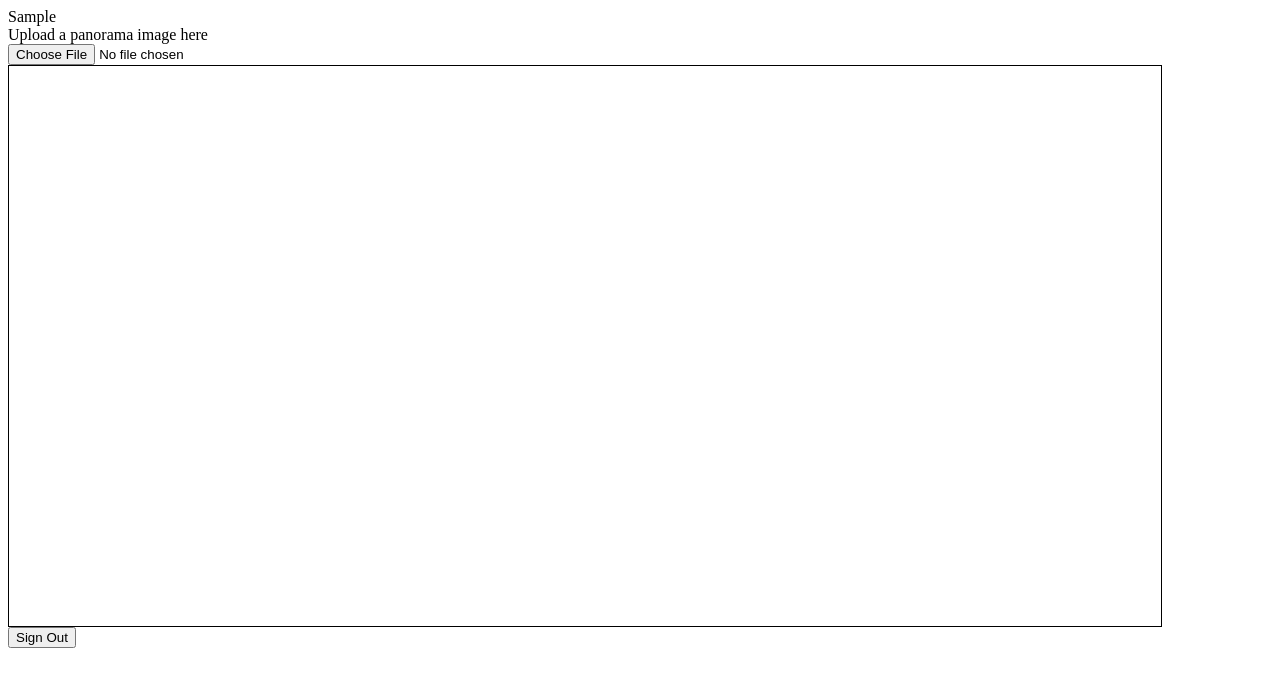
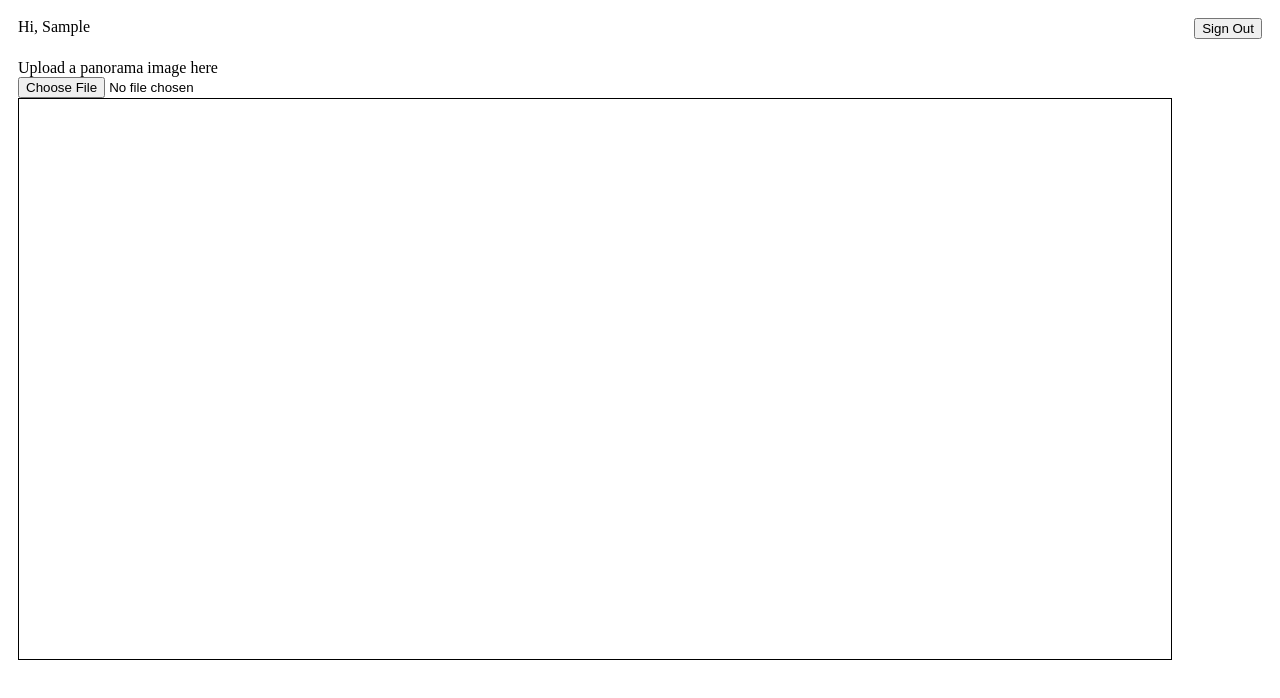
Before and after one commit to glue-labs/3D-photo-viewer, a React (Create React App) app: page /login in a window 1280 px wide. Both pictures are taken after typing "Sample", "Sample" into the empty fields and a click on the button "Submit". Shown: the top 698 px of the page. Built offline with nearby package versions, Linux system fonts and the light colour scheme.

Commit message:
styling and added viewer destroy

```diff
--- a/src/routes/Dashboard/index.tsx
+++ b/src/routes/Dashboard/index.tsx
@@ -1,36 +1,50 @@
-import { useEffect, useState } from "react";
+import { Fragment, useCallback, useEffect, useState } from "react";
 import { Viewer } from "photo-sphere-viewer";
 import "photo-sphere-viewer/dist/photo-sphere-viewer.css";
 
+import "./style.css";
 import { useLoginHook } from "../../store/hooks/userAuth";
 
 const Dashboard = () => {
   const { logoutUserHandler, userName } = useLoginHook();
   const [image, setImage] = useState(undefined as any);
+  const [viewerInfo, setViewerInfo] = useState(undefined as any);
 
   useEffect(() => {
     if (document.querySelector("#viewer")) {
     }
   }, []);
 
-  const setViewer = (imageURL: any) => {
-    new Viewer({
+  const setViewer = useCallback((imageURL: any) => {
+    const viewer = new Viewer({
       container: document.querySelector("#viewer"),
       panorama: imageURL,
     } as any);
-  };
+    setViewerInfo(viewer);
+  }, []);
 
-  const handleOnImageUpload = (e: any) => {
-    if (e.target.files[0] && !image) {
+  const handleOnImageUpload = useCallback(
+    (e: any) => {
+      if (e.target.files[0] && !image && !viewerInfo) {
         setImage(URL.createObjectURL(e.target.files[0]));
         setViewer(URL.createObjectURL(e.target.files[0]));
+      } else {
+        setImage(undefined);
+        viewerInfo.destroy();
+        setViewerInfo(undefined);
       }
-  };
+    },
+    [image, setViewer, viewerInfo]
+  );
 
   return (
-    <div>
-      <div>{userName}</div>
-      <div>Upload a panorama image here</div>
+    <Fragment>
+      <div className="header">
+        <div>Hi, {userName} </div>
+        <button onClick={logoutUserHandler}>Sign Out</button>
+      </div>
+      <div className="container">
+        Upload a panorama image here
         <input
           type="file"
           accept="image/*"
@@ -40,8 +54,8 @@ const Dashboard = () => {
           id="viewer"
           style={{ width: "90vw", height: "70vh", border: "solid 1px black" }}
         ></div>
-      <button onClick={logoutUserHandler}>Sign Out</button>
       </div>
+    </Fragment>
   );
 };
 
--- /dev/null
+++ b/src/routes/Dashboard/style.css
@@ -0,0 +1,10 @@
+.header {
+  padding: 10px;
+  display: flex;
+  justify-content: space-between;
+}
+.container {
+  padding: 10px;
+  display: flex;
+  flex-direction: column;
+}
```
Also changed, not shown: 1 other file (tests, documents, lock files or other folders). Lines whose indentation alone changed are shown as unchanged.
